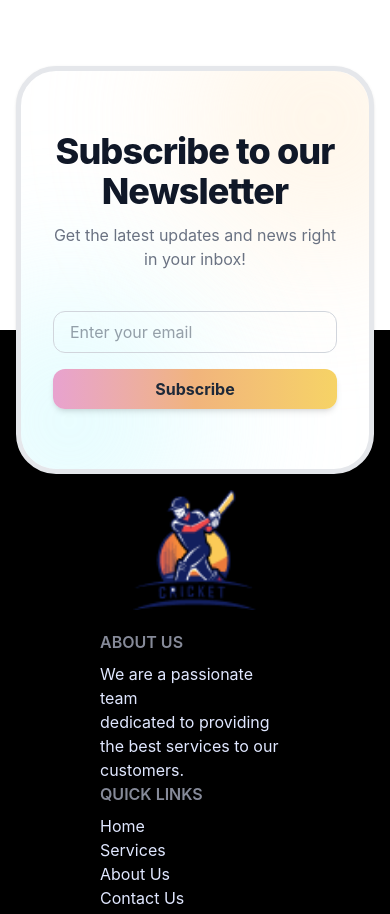
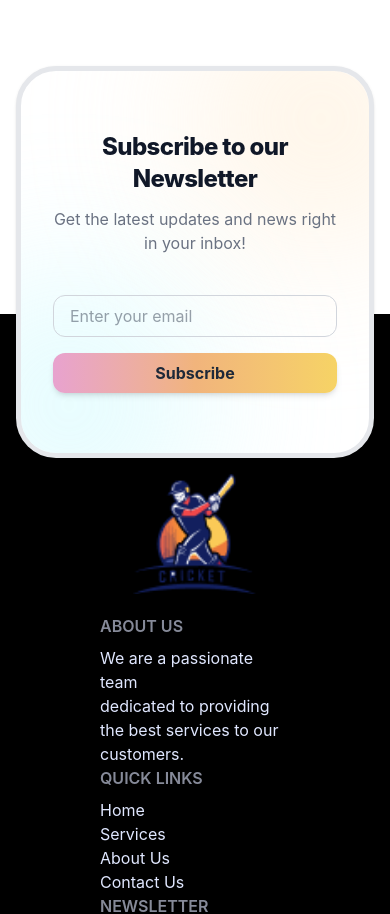
Before and after one commit to ShahadatHasan623/BPL-Dream, a React (Vite) app: page / in a window 390 px wide. Shown: the part 6920-7834 px from the top of the page. Built offline with nearby package versions, Linux system fonts and the light colour scheme.

Commit message:
added dist folder

```diff
--- a/src/App.jsx
+++ b/src/App.jsx
@@ -9,7 +9,7 @@ import Home from "./components/Home/Home";
 import Footer from "./components/Footer/Footer";
 
 const fetchPlayers = async () => {
-  const res = await fetch("../public/players.json");
+  const res = await fetch("./players.json");
   return res.json();
 };
 const playerPromise = fetchPlayers();
--- a/src/components/AvailablePlayers/Available.jsx
+++ b/src/components/AvailablePlayers/Available.jsx
@@ -36,6 +36,7 @@ const Available = ({
     <div className="grid  grid-cols-1 px-5 md:px-0 md:grid-cols-3 max-w-6xl mx-auto mt-10 gap-5">
       {players.map((player) => (
         <Player
+          key={player.id}
           availableBlance={availableBlance}
           setAvailableBlance={setAvailableBlance}
           setSelectedPlayer={setSelectedPlayer}
--- a/src/components/Footer/Footer.jsx
+++ b/src/components/Footer/Footer.jsx
@@ -15,7 +15,7 @@ const Footer = () => {
 
           {/* Content */}
           <div className="relative z-10">
-            <h2 className="mb-3 text-4xl font-extrabold tracking-tight text-gray-900">
+            <h2 className="mb-3 md:text-4xl text-2xl font-extrabold tracking-tight text-gray-900">
               Subscribe to our Newsletter
             </h2>
             <p className="mb-10  text-gray-500">
```
